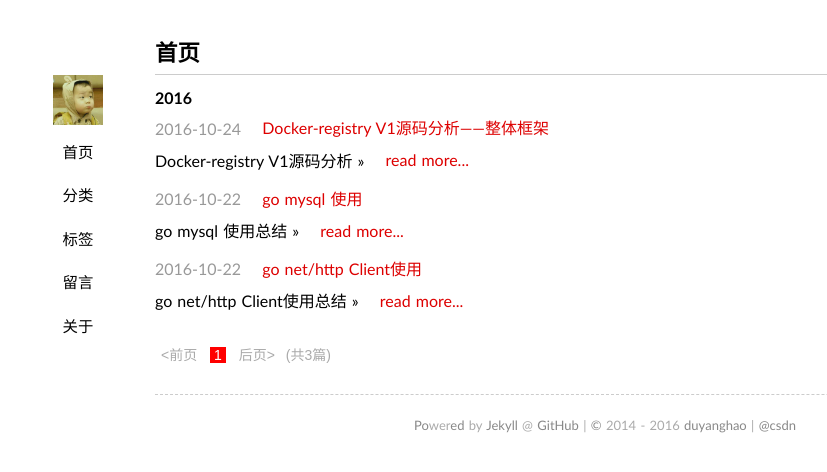
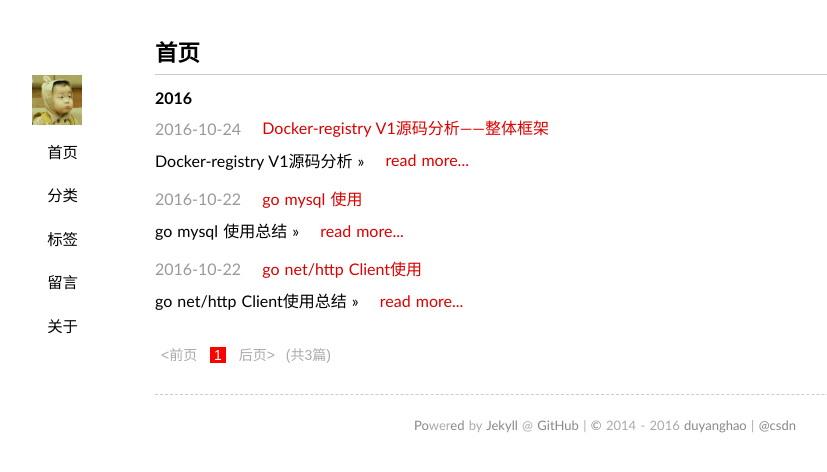
Before and after one commit to duyanghao/duyanghao.github.io, a Jekyll site: the page built from index.html, in a window 1280 px wide. Shown: the top 472 px of the page, without its empty margins (35-862 px from the left). Built offline with Jekyll 4.4.1, drawn with Linux system fonts in a browser that asks for light colours; some web fonts are replaced; the list of posts is cut into pages by our own code; comment, search, counter and statistics services are not loaded.

Commit message:
Update Template
Signed-off-by: duyanghao <1294057873@qq.com>

```diff
--- a/media/css/style.css
+++ b/media/css/style.css
@@ -46,7 +46,7 @@
 .pageNav{font-weight:bold;font-size:17px;}
 .pageNavInvalid{font-weight:bold;font-size:17px;color:#D0D0D0;}
 header{padding:.5em 0;border-bottom: 1px solid #cccccc;}
-nav{font-family:"Electrolize",sans-serif;font-size:1.1em;text-transform:uppercase;float:left;margin-left:-8em;width:6em;text-align:center;}
+nav{font-family:"Electrolize",sans-serif;font-size:1.1em;text-transform:uppercase;float:left;margin-left:-8em;width:6em;/*text-align:center;*/}
 nav a{display:block;padding:.7em 1em;color:#000000;}
 nav a:hover{background-color:#ff0000;text-decoration:none;color:#f9f9f9;-webkit-transition:color .2s linear;}
 .post{padding:.5em 0em;}
```
